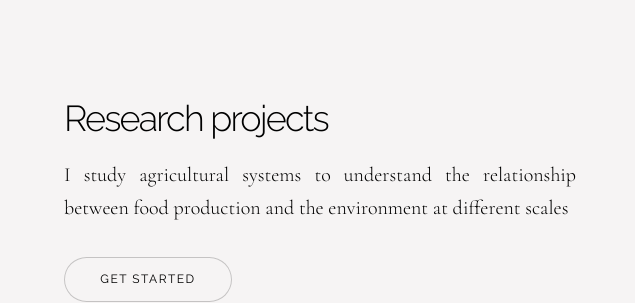
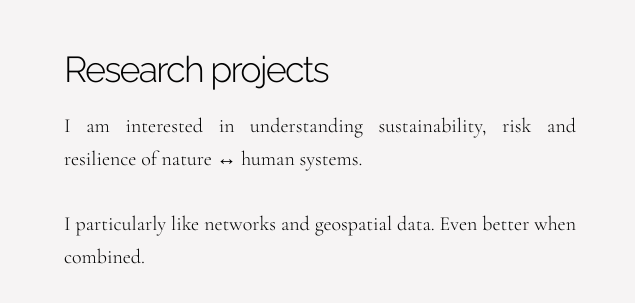
Before and after one commit to ostroskianais/ostroskianais.github.io, a plain HTML site: page projects.html in a window 1280 px wide. Shown: the part 367-670 px from the top of the page, 0-635 px from the left. Drawn offline with nearby package versions, Linux system fonts and the light colour scheme.

Commit message:
update summary

```diff
--- a/projects.html
+++ b/projects.html
@@ -39,14 +39,19 @@
                 class="banner style1 orient-left content-align-left image-position-right fullscreen onload-image-fade-in onload-content-fade-right">
                 <div class="content">
                     <h2>Research projects</h2>
-                    <p> I study agricultural systems to understand the relationship between food production and
-                        the environment at different scales</p>
+                    <p>
+                        I am interested in understanding sustainability, risk and resilience of nature &harr; human
+                        systems.
+                    </p>
+                    <p>
+                        I particularly like networks and geospatial data. Even better when combined.
+                    </p>
                     <ul class="actions stacked">
                         <li><a href="#first" class="button big wide smooth-scroll-middle">Get Started</a></li>
                     </ul>
                 </div>
                 <div class="image">
-                    <img src="images/stock/red-zeppelin-GNhlIrxu1h0-unsplash.jpg" alt="" />
+                    <img src="images/stock/usgs-35Z2ylLRCO8-unsplash.jpg" alt="" />
                 </div>
             </section>
 
```
Also changed, not shown: 1 other file.
